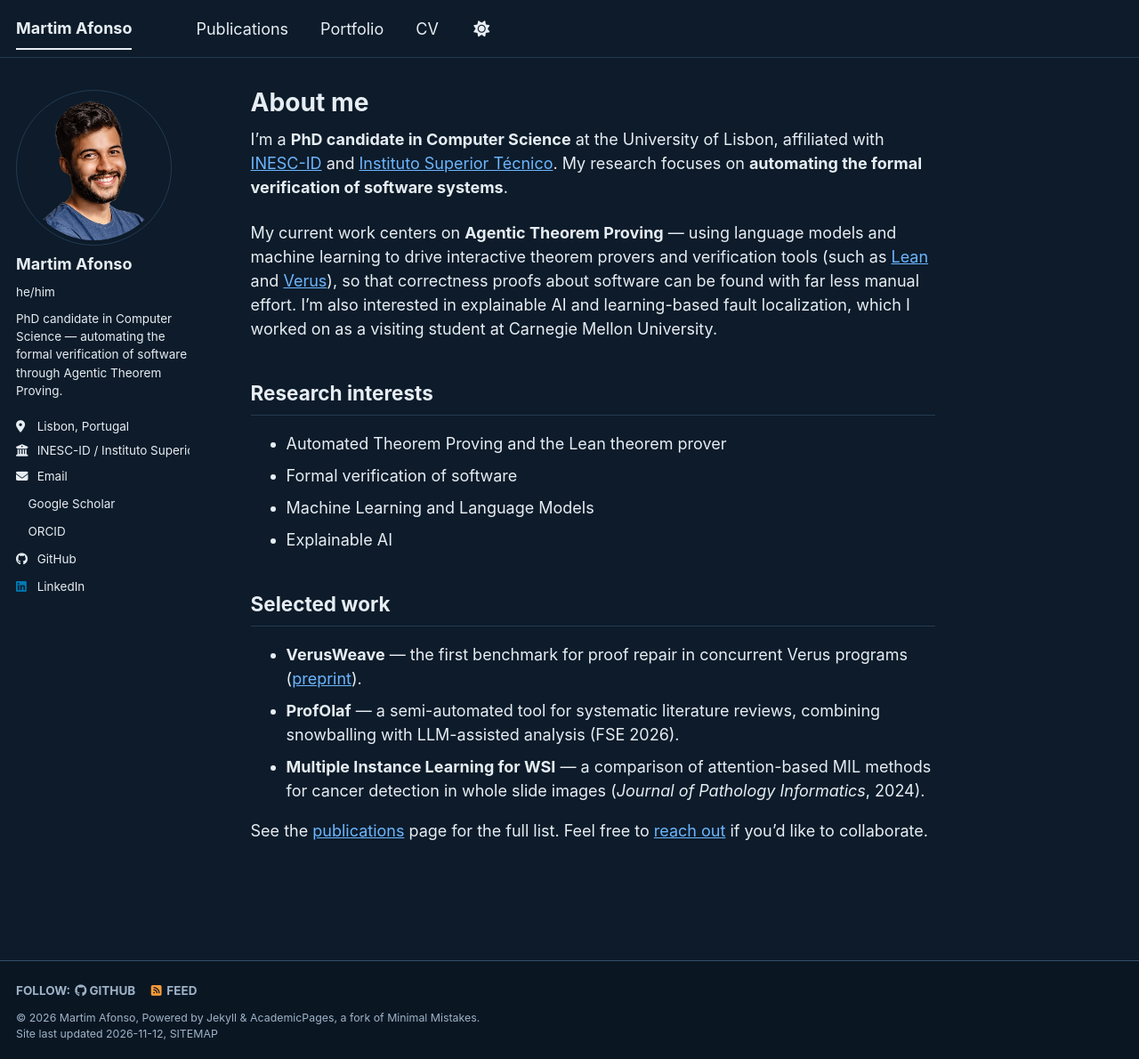
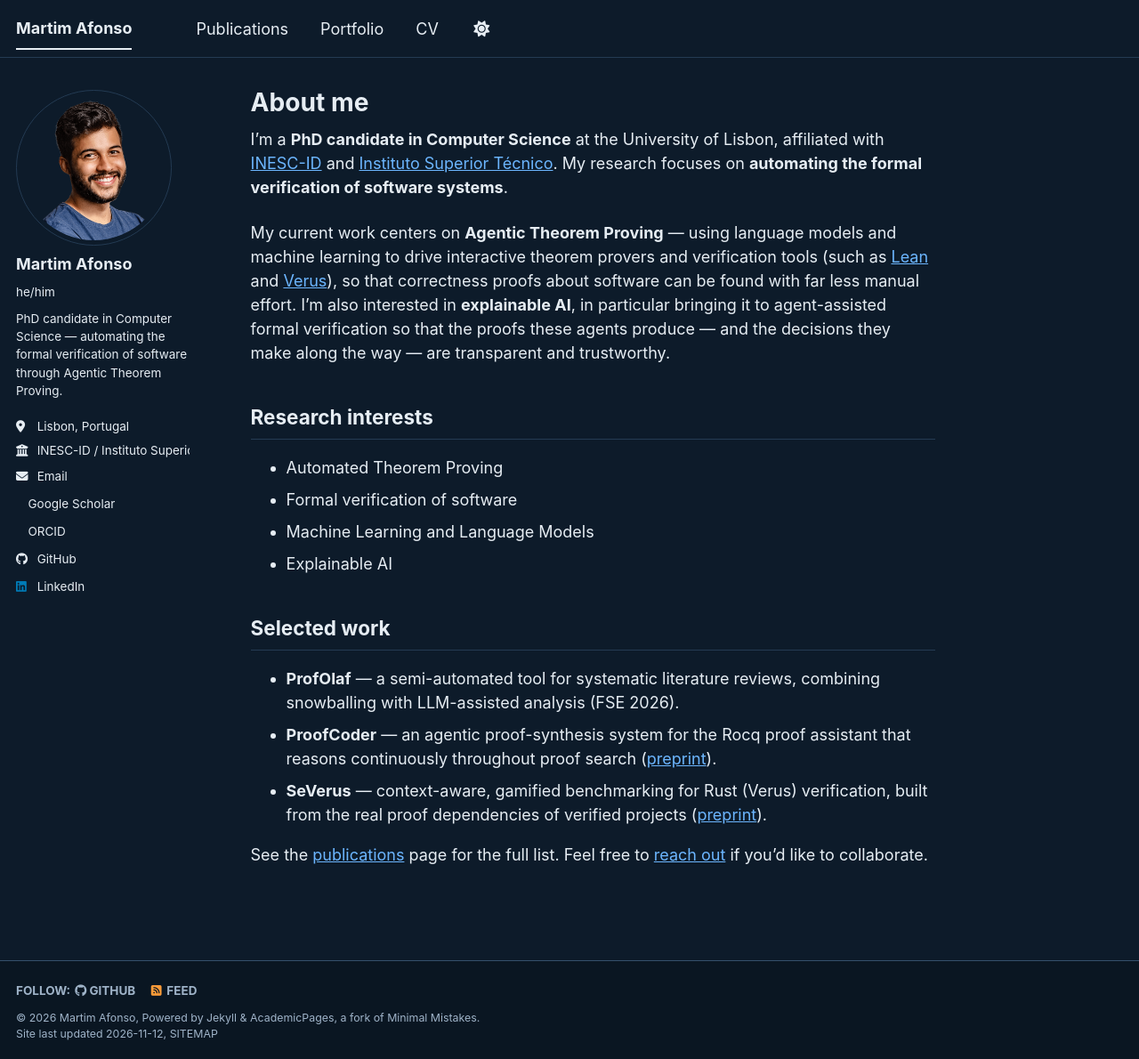
Before and after one commit to timafonso/timafonso.github.io, a Jekyll site: the page built from _pages/about.md, in a window 1280 px wide and 1190 px high. Shown: the whole window at 89% size. Built offline with Jekyll 4.4.1, drawn with Linux system fonts in a browser that asks for light colours; a script bundle is joined from its source files by our own code; a style sheet for code colours, icons or effects is not loaded.

Commit message:
Edit About page: explainable AI focus, trim interests, update selected work
- Replace the fault-localization/CMU sentence with a focus on explainable
  AI applied to agent-assisted formal verification
- Drop "Lean theorem prover" from research interests
- Selected work now features ProfOlaf, ProofCoder, and SeVerus

Co-Authored-By: Claude Opus 4.8 <noreply@anthropic.com>

```diff
--- a/_pages/about.md
+++ b/_pages/about.md
@@ -9,19 +9,19 @@ redirect_from:
 
 I'm a **PhD candidate in Computer Science** at the University of Lisbon, affiliated with [INESC-ID](https://www.inesc-id.pt/) and [Instituto Superior Técnico](https://tecnico.ulisboa.pt/). My research focuses on **automating the formal verification of software systems**.
 
-My current work centers on **Agentic Theorem Proving** — using language models and machine learning to drive interactive theorem provers and verification tools (such as [Lean](https://leanprover.github.io/) and [Verus](https://github.com/verus-lang/verus)), so that correctness proofs about software can be found with far less manual effort. I'm also interested in explainable AI and learning-based fault localization, which I worked on as a visiting student at Carnegie Mellon University.
+My current work centers on **Agentic Theorem Proving** — using language models and machine learning to drive interactive theorem provers and verification tools (such as [Lean](https://leanprover.github.io/) and [Verus](https://github.com/verus-lang/verus)), so that correctness proofs about software can be found with far less manual effort. I'm also interested in **explainable AI**, in particular bringing it to agent-assisted formal verification so that the proofs these agents produce — and the decisions they make along the way — are transparent and trustworthy.
 
 ## Research interests
 
-- Automated Theorem Proving and the Lean theorem prover
+- Automated Theorem Proving
 - Formal verification of software
 - Machine Learning and Language Models
 - Explainable AI
 
 ## Selected work
 
-- **VerusWeave** — the first benchmark for proof repair in concurrent Verus programs ([preprint](https://arxiv.org/abs/2611.00287)).
 - **ProfOlaf** — a semi-automated tool for systematic literature reviews, combining snowballing with LLM-assisted analysis (FSE 2026).
-- **Multiple Instance Learning for WSI** — a comparison of attention-based MIL methods for cancer detection in whole slide images (*Journal of Pathology Informatics*, 2024).
+- **ProofCoder** — an agentic proof-synthesis system for the Rocq proof assistant that reasons continuously throughout proof search ([preprint](https://arxiv.org/abs/2611.14106)).
+- **SeVerus** — context-aware, gamified benchmarking for Rust (Verus) verification, built from the real proof dependencies of verified projects ([preprint](https://arxiv.org/abs/2611.07194)).
 
 See the [publications](/publications/) page for the full list. Feel free to [reach out](mailto:martim.afonso@tecnico.ulisboa.pt) if you'd like to collaborate.
```
